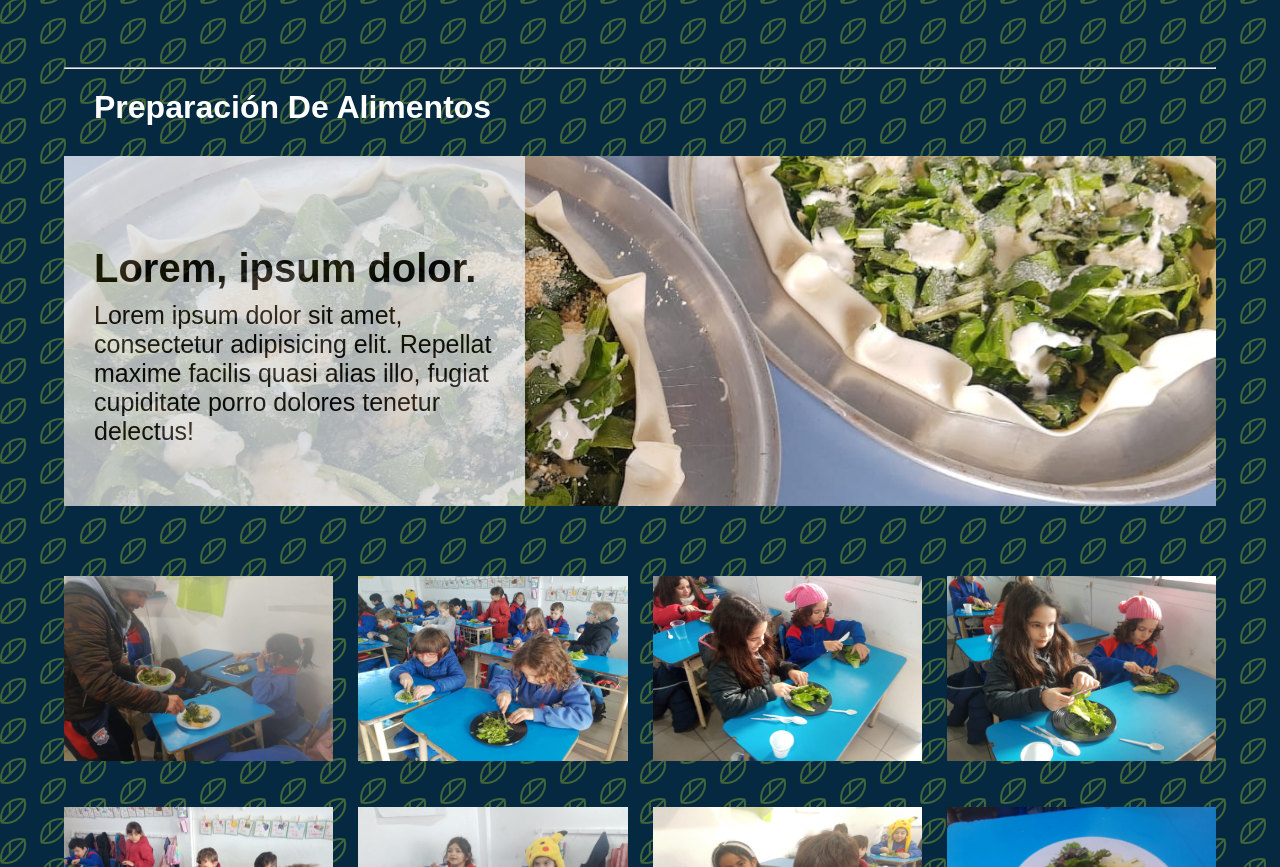
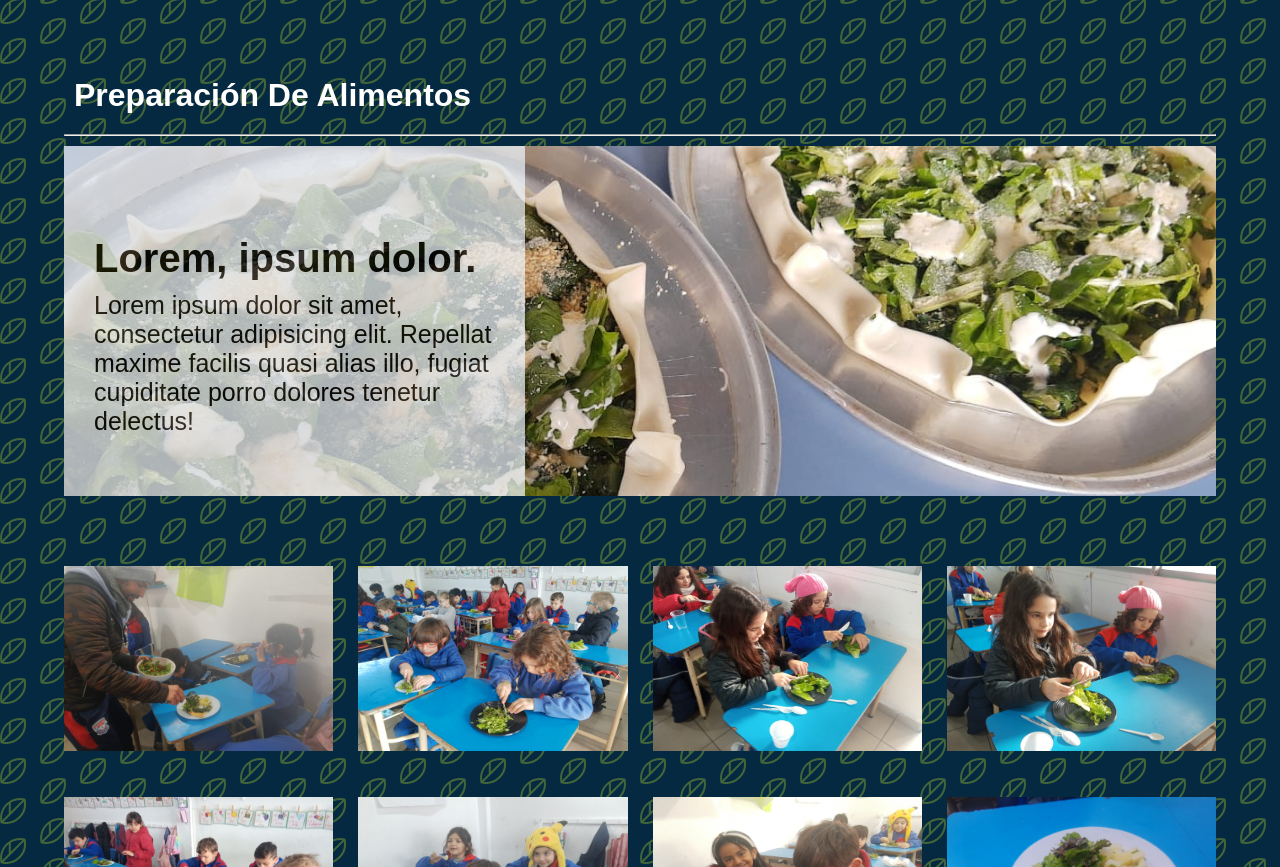
Before and after one commit to onurbsofa/Huerta-NES, a website: page index.html in a window 1280 px wide. Shown: the part 1142-2009 px from the top of the page. Drawn offline with nearby package versions, Linux system fonts and the light colour scheme.

Commit message:
update alimentos

```diff
--- a/index.html
+++ b/index.html
@@ -71,8 +71,8 @@
 
         </div>
       </div>
+      <h1 class="Preparación">Preparación De Alimentos</h1>
       <hr>
-      <h1 class="Preparación">Preparación De Alimentos</h1>
       <!-- Card Banner 1-->
     <section class="cards-banner-one">
         <div class="content">
--- a/styles/stylesheet.css
+++ b/styles/stylesheet.css
@@ -136,8 +136,7 @@
 /* CARDS BANNER ONE */
 
 .Preparación{
-  padding: 30px;
-  padding-top: 10px;
+  padding: 10px;
   align-content: center;
 }
 
```
